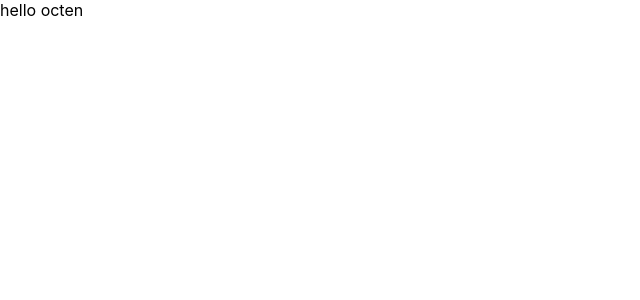
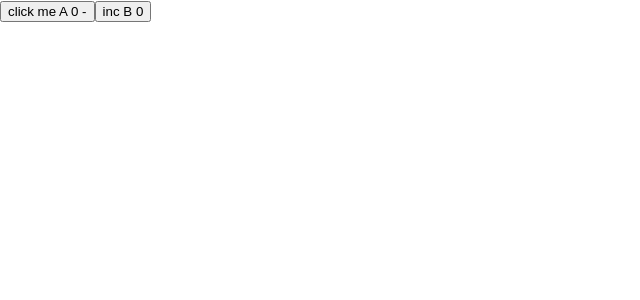
Before and after one commit to YuriiChekh/React2021, a React (Create React App) app: page / in a window 1280 px wide. Shown: the top 300 px of the page, without its empty margins (0-640 px from the left). Built offline with nearby package versions, Linux system fonts and the light colour scheme.

Commit message:
lection 3 part 1

```diff
--- a/src/App.js
+++ b/src/App.js
@@ -1,14 +1,21 @@
+import {useReducer} from "react";
+
+function reducer(state, action) {
+    switch (action.type) {
+        case'Inc A':
+            return{...state, a: state.a + action.payload};
+        default:
+            return {...state}
+    }
+}
 
 
-
-
-function App() {
-  return (
-    <div>
-
-    hello octen
-    </div>
-  );
-}
-
-export default App;
+export default function App() {
+    let [state, dispatch]=useReducer(reducer,{a:0, b:0})
+        return(
+            <div>
+              <button onClick={()=>dispatch({type:'Inc A', payload:1})}> click me A {state.a} -</button>
+              <button> inc B {state.b} </button>
+            </div>
+            )
+  }
```
